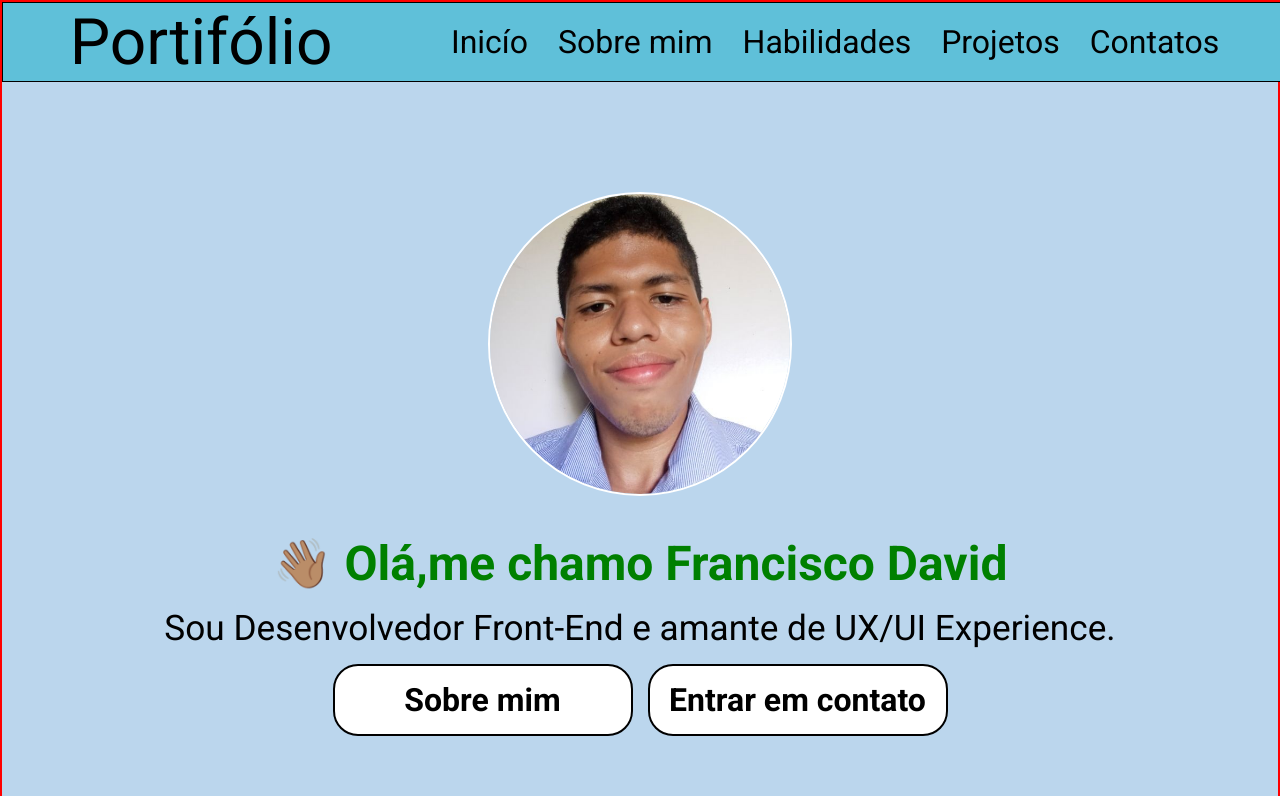
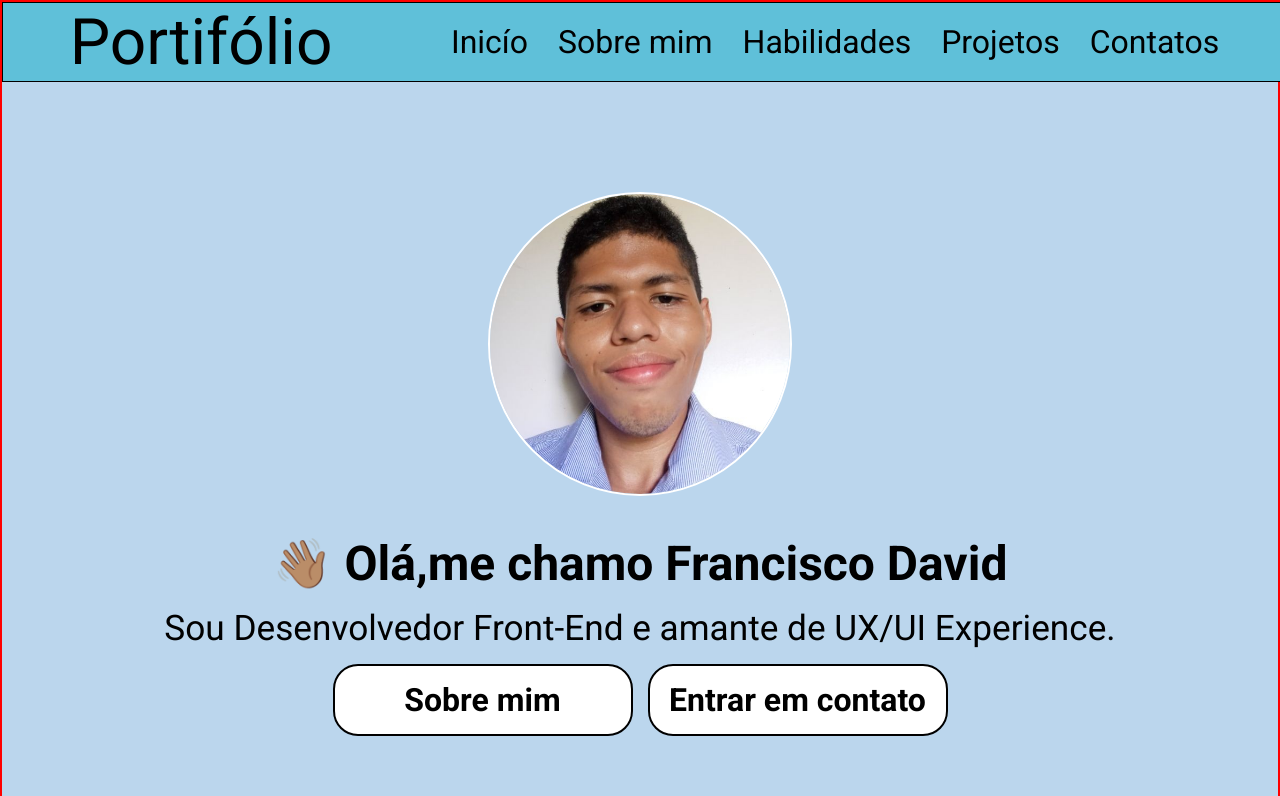
Before and after one commit to DavidSantosDeveloper/Portifolio, a React (Vite) app: page / in a window 1280 px wide. Shown: the top 796 px of the page. Built offline with nearby package versions, Linux system fonts and the light colour scheme.

Commit message:
ajuste h2 e h3 da secao perfil   -valores padrão da pagina

```diff
--- a/src/components/material/Material.css
+++ b/src/components/material/Material.css
@@ -40,7 +40,6 @@ section >.perfil div{
 .secao_nome h2{
     font-size: 1.7rem !important;
     margin-bottom: 0px;
-    color: green !important;
 
 
 }
@@ -48,6 +47,7 @@ section >.perfil div{
     font-size: 1.3rem !important;
     margin: 15px auto;
     text-align: center;
+    font-weight: normal;
 }
 
 .secao_links_de_contato{
```
